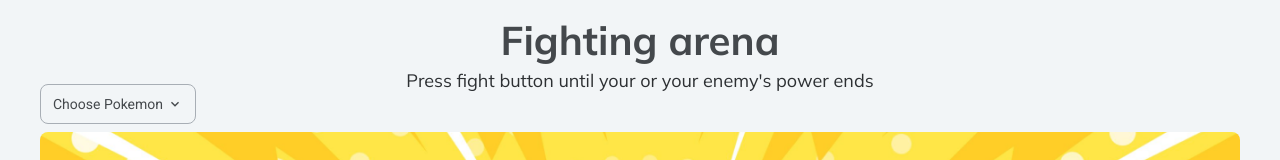
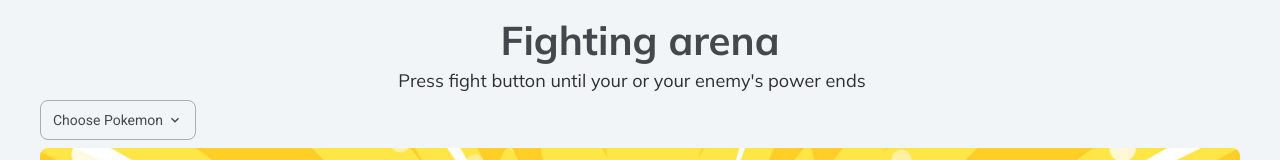
Before and after one commit to Taloreff-hls/Pokemon, a React (Vite) app: page /fight-arena in a window 1280 px wide. Shown: the part 124-284 px from the top of the page. Built offline with nearby package versions, Linux system fonts and the light colour scheme.

Commit message:
fix: pr fixes

```diff
--- a/src/cmps/GamingCard.tsx
+++ b/src/cmps/GamingCard.tsx
@@ -48,7 +48,7 @@
               type={TypographyType.XSmall}
               fontWeight={400}
               color={colors.neutrals[500]}
-              margin={`0 ${SPACING[1]} 0 0`}
+              marginRight={SPACING[1]}
             >
               px
             </Typography>
--- a/src/pages/FightArenaPage.tsx
+++ b/src/pages/FightArenaPage.tsx
@@ -90,7 +90,7 @@
       type={TypographyType.Medium}
       color={colors.neutrals[500]}
       aligntext="center"
-      margin={`0 0 -${SPACING[6]} 0`}
+      marginRight={SPACING[6]}
     >
       Press fight button until your or your enemy's power ends
     </Typography>
--- a/src/styles/Typography.tsx
+++ b/src/styles/Typography.tsx
@@ -7,6 +7,7 @@
 interface TypographyProps {
   fontWeight?: number;
   margin?: string;
+  marginRight?: string;
   type?: TypographyType;
   color?: string;
   aligntext?: string;
@@ -21,6 +22,7 @@
     props.type ? typography[props.type].lineHeight : "22px"};
   color: ${(props) => props.color || colors.neutrals.white};
   margin: ${(props) => props.margin || "0"};
+  margin-right: ${(props) => props.marginRight || "0"};
   text-align: ${(props) => props.aligntext || "left"};
 `;
 
```
Also changed, not shown: 1 other file (tests, documents, lock files or other folders).
